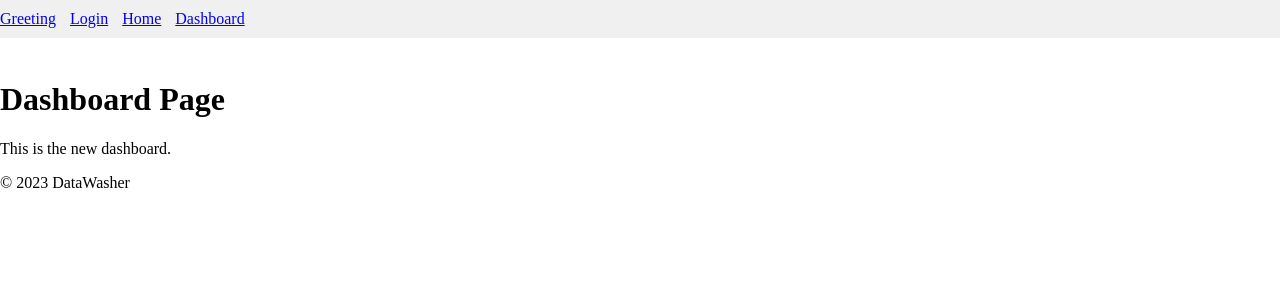
After one commit to kamekazz/DataWasher, a Flask app: template templates/pages/dashboard.html in a window 1280 px wide. The commit adds this page. Shown: the top 300 px of the page. Run offline with Flask 3, Linux system fonts and the light colour scheme; the template is opened without the code that fills it, so the values that code supplies are empty.

Commit message:
Organize templates into pages and elements

```diff
--- a/templates/dashboard.html
+++ /dev/null
@@ -1,4 +0,0 @@
-{% include 'header.html' %}
-<h1>Dashboard Page</h1>
-<p>This is the new dashboard.</p>
-{% include 'footer.html' %}
--- a/templates/header.html
+++ b/templates/elements/header.html
@@ -2,6 +2,18 @@
 <html>
 <head>
     <title>{{ title|default('DataWasher') }}</title>
+    <style>
+        body { margin: 0; padding-top: 60px; }
+        header {
+            position: fixed;
+            top: 0;
+            left: 0;
+            width: 100%;
+            background: #f0f0f0;
+            padding: 10px 0;
+        }
+        nav a { margin-right: 10px; }
+    </style>
 </head>
 <body>
     <header>
--- a/templates/greeting.html
+++ /dev/null
@@ -1,3 +0,0 @@
-{% include 'header.html' %}
-<h1>Welcome!</h1>
-{% include 'footer.html' %}
--- a/templates/home.html
+++ /dev/null
@@ -1,3 +0,0 @@
-{% include 'header.html' %}
-<h1>Home Page</h1>
-{% include 'footer.html' %}
--- a/templates/login.html
+++ /dev/null
@@ -1,3 +0,0 @@
-{% include 'header.html' %}
-<h1>Login Page</h1>
-{% include 'footer.html' %}
--- /dev/null
+++ b/templates/pages/dashboard.html
@@ -0,0 +1,4 @@
+{% include 'elements/header.html' %}
+<h1>Dashboard Page</h1>
+<p>This is the new dashboard.</p>
+{% include 'elements/footer.html' %}
--- /dev/null
+++ b/templates/pages/greeting.html
@@ -0,0 +1,3 @@
+{% include 'elements/header.html' %}
+<h1>Welcome!</h1>
+{% include 'elements/footer.html' %}
--- /dev/null
+++ b/templates/pages/home.html
@@ -0,0 +1,3 @@
+{% include 'elements/header.html' %}
+<h1>Home Page</h1>
+{% include 'elements/footer.html' %}
--- /dev/null
+++ b/templates/pages/login.html
@@ -0,0 +1,3 @@
+{% include 'elements/header.html' %}
+<h1>Login Page</h1>
+{% include 'elements/footer.html' %}
```
Also changed, not shown: routes.py (+4 -4 lines), README.md, templates/elements/footer.html (renamed from templates/footer.html).
